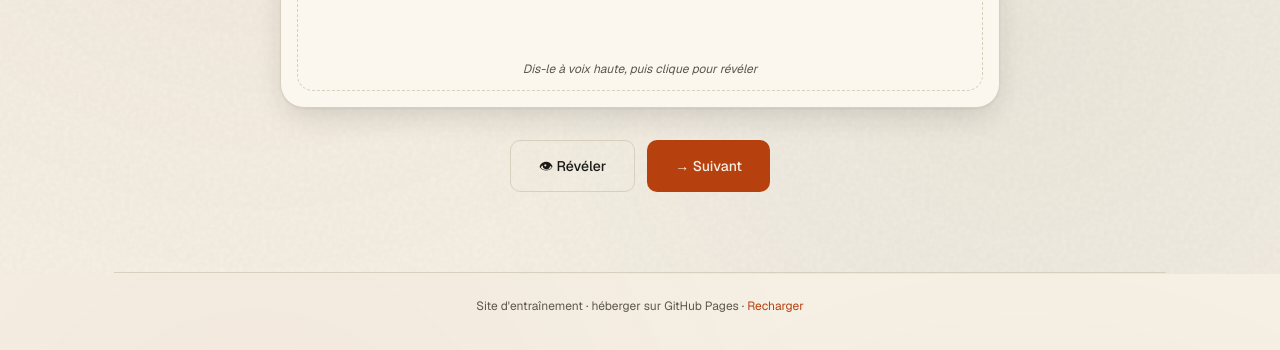
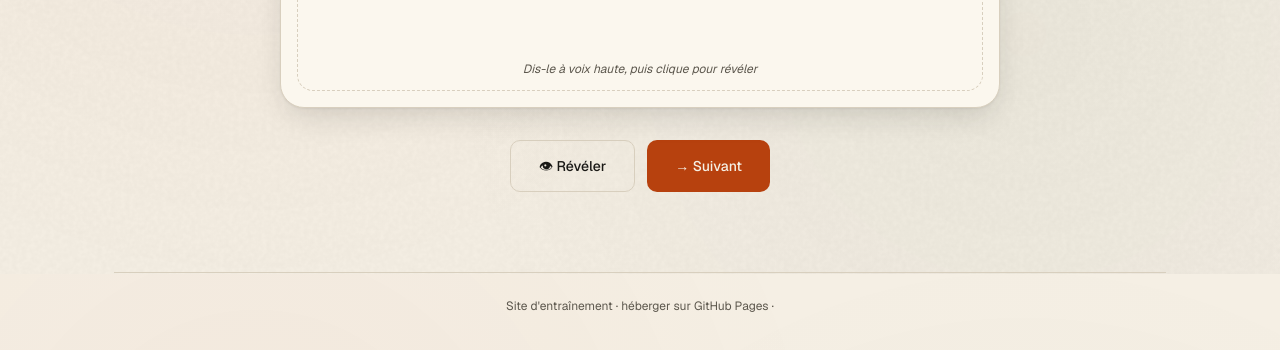
Before and after one commit to HugoBiegas/count-in-english, a plain HTML site: page index.html in a window 1280 px wide. Shown: the part 526-876 px from the top of the page. Drawn offline with nearby package versions, Linux system fonts and the light colour scheme.

Commit message:
new footer

```diff
--- a/index.html
+++ b/index.html
@@ -749,7 +749,7 @@
   </main>
 
   <footer>
-    <p>Site d'entraînement · héberger sur GitHub Pages · <a href="#" onclick="location.reload();return false;">Recharger</a></p>
+    <p>Site d'entraînement · héberger sur GitHub Pages · </p>
   </footer>
 </div>
 
```
